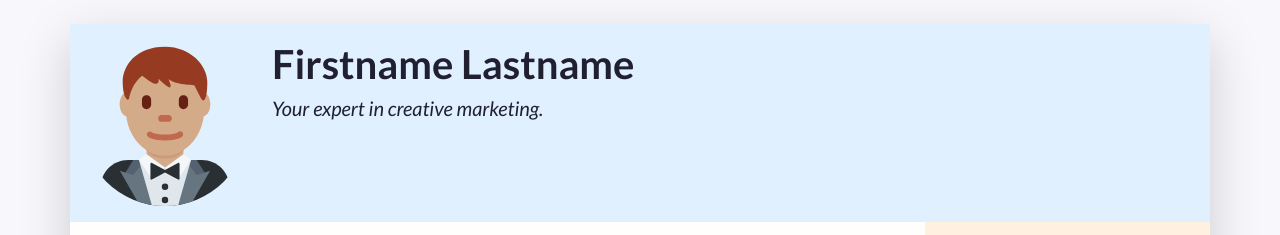
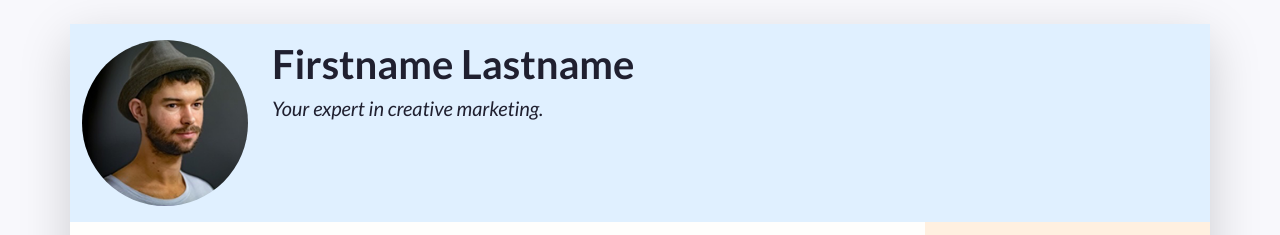
Before and after one commit to Carlos182382/prj4-2324-class3-180382, a plain HTML site: page index.html in a window 1280 px wide. Shown: the top 235 px of the page. Drawn offline with nearby package versions, Linux system fonts and the light colour scheme.

Commit message:
New image Carlos
change carlos 200x200

```diff
--- a/index.html
+++ b/index.html
@@ -43,7 +43,7 @@
             "w-100" makes sure the image takes the full width of the column it's in
             "rounded-circle" cuts a circle around the image
           -->
-          <img class="w-100 rounded-circle my-3" src="images/portrait.svg" alt="Portrait of Firstname Lastname" width="160">
+          <img class="w-100 rounded-circle my-3" src="images/Carlos200x200.png" alt="Portrait of Firstname Lastname" width="160">
         </div>
         <!--
           A container to wrap around your name and tagline. Full-width at small size, then columns of increasing size.
```
Also changed, not shown: images/Carlos200x200.png (added), 1 other file.
